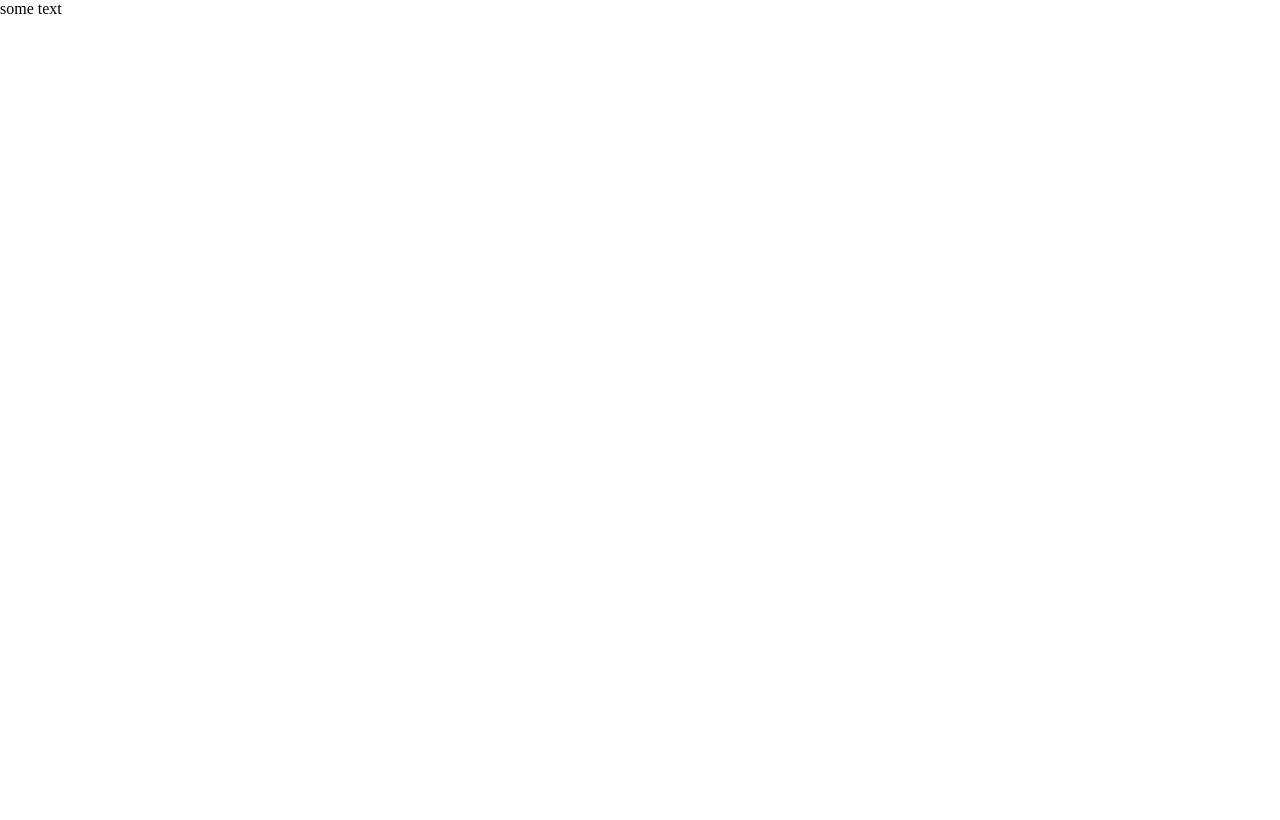
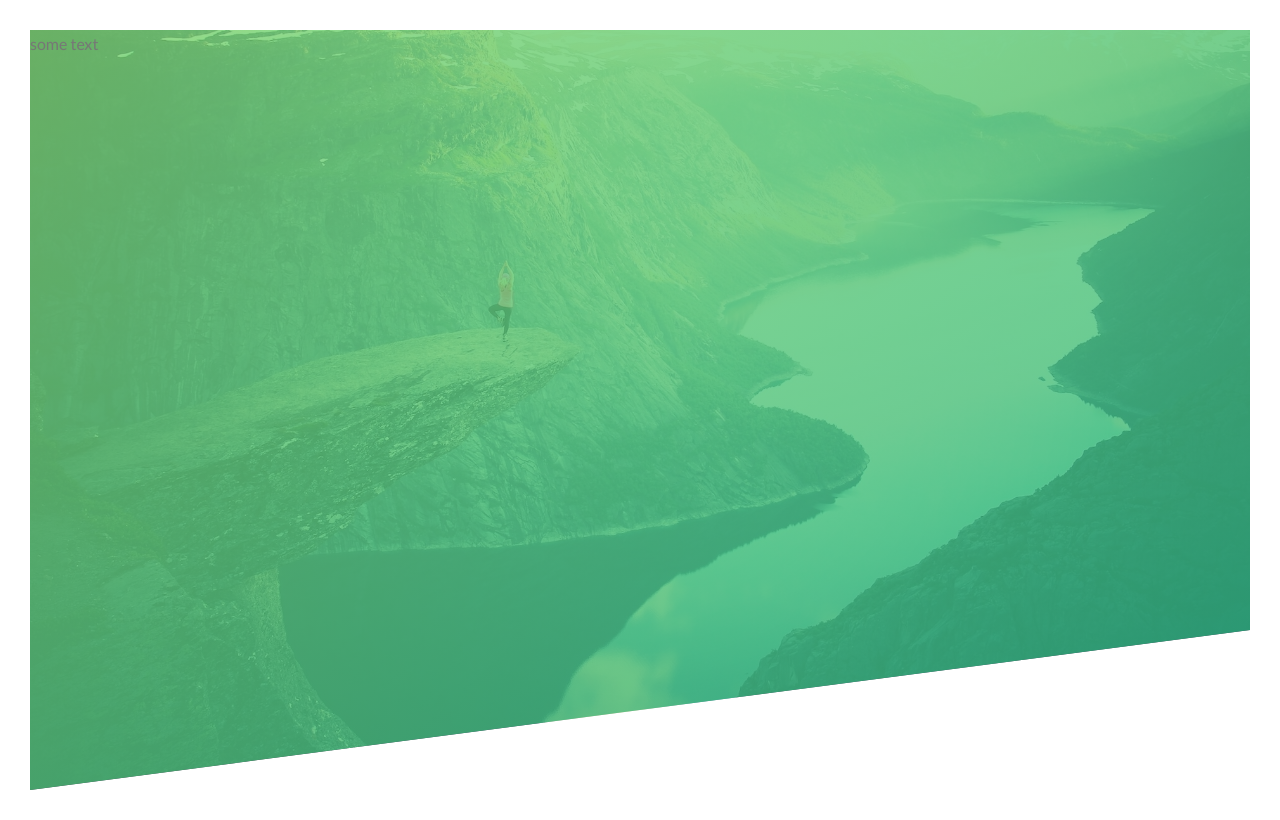
Before and after one commit to ryankresna/advanced-css-course-master, a plain HTML site: page Natours/starter/index.html in a window 1280 px wide. Drawn offline with Linux system fonts and the light colour scheme; files that its build step writes are made by us from their sources.

Commit message:
6. Building the Header - Part 1

```diff
--- a/Natours/starter/css/style.css
+++ b/Natours/starter/css/style.css
@@ -12,3 +12,26 @@ Dark green: #28b485
   padding: 0;
   box-sizing: border-box;
 }
+
+body {
+  font-family: "Lato", sans-serif;
+  font-weight: 400;
+  font-size: 16px;
+  line-height: 1.7;
+  color: #777;
+  padding: 30px;
+}
+
+.header {
+  height: 95vh;
+  background-image:
+    linear-gradient(
+      to right bottom,
+      rgba(126, 213, 111, 0.8),
+      rgba(40, 180, 133, 0.8)
+    ),
+    url(../img/hero.jpg);
+  background-size: cover;
+  background-position: top;
+  clip-path: polygon(0 0, 100% 0, 100% 75vh, 0 100%);
+}
--- /dev/null
+++ b/md-buat-nanti-final-version.txt
@@ -0,0 +1,3 @@
+dapat materi baru di bagian advance css,
+
+clip path, baru pakai property itu (2026-05-18 20:28:23)
```
